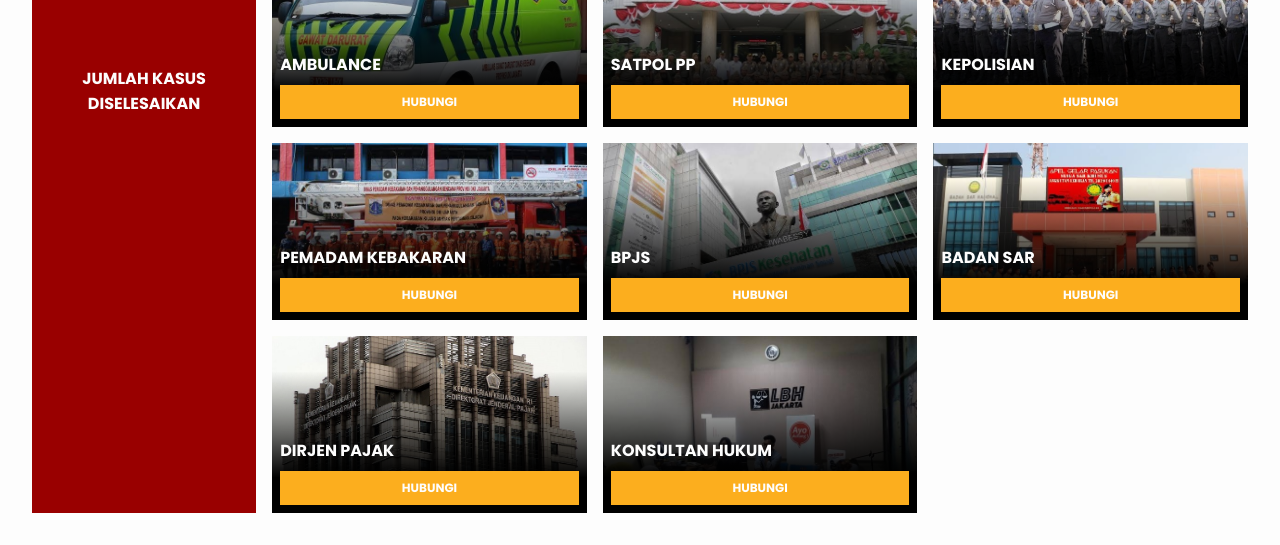
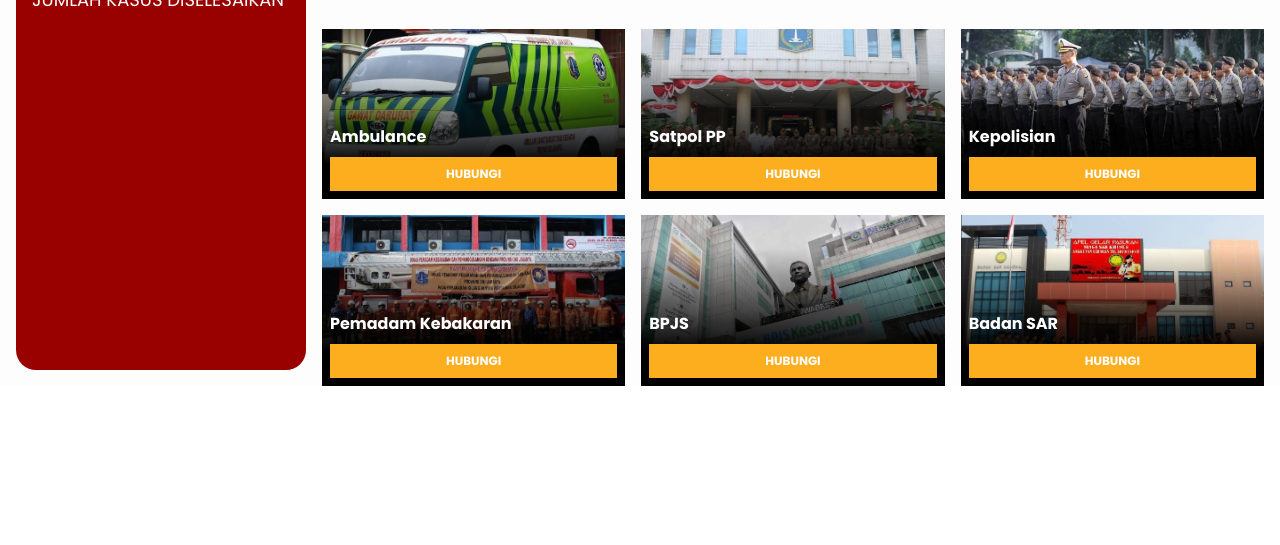
Before and after one commit to farizrachmansyah/dki-centang, a plain HTML site: page index.html in a window 1280 px wide. Shown: the part 414-959 px from the top of the page. After the commit the page ends 800 px from the top, so only its background shows below. Drawn offline with Linux system fonts and the light colour scheme.

Commit message:
selesai ngebenerin tampilan responsive nyua

```diff
--- a/index.html
+++ b/index.html
@@ -22,7 +22,9 @@
   <body>
     <!-- HEADER -->
     <header class="header">
-      <div class="header__mobile hide-for-tablet">
+      <!-- Header for Mobile View -->
+      <div class="header__mobile hide-for-tabletUp">
+        <!-- The Buttons Component -->
         <div class="container container--p flex flex-jc-sb flex-ai-c">
           <div class="header__mobile-statistics btn-statistics">
             <i class="fas fa-chart-line"></i>
@@ -34,11 +36,13 @@
           </div>
         </div>
 
+        <!-- The Statistics Content -->
         <div class="overlay overlay-statistics">
           <div class="diterima">jumlah kasus diterima</div>
           <div class="diselesaikan">jumlah kasus diselesaikan</div>
         </div>
 
+        <!-- The Menu Content -->
         <div class="overlay overlay-menu">
           <ul>
             <li><a href="#">cek status laporan</a></li>
@@ -57,24 +61,27 @@
           </ul>
         </div>
       </div>
+
+      <!-- Header for Desktop View -->
       <div class="header__desktop hide-for-mobile"></div>
     </header>
 
     <!-- MAIN -->
-    <main class="main">
-      <div class="container container--p flex">
+    <main class="main container--p flex">
       <!-- Sidebar -->
-        <section class="sidebar hide-for-mobile">
-          <div class="sidebar__diterima">
-            <p class="title">jumlah kasus diterima</p>
+      <section class="sidebar hide-for-tabletDown">
+        <div class="sidebar__content">
+          <div class="sidebar__content-diterima">
+            <p>jumlah kasus diterima</p>
           </div>
-          <div class="sidebar__diselesaikan">
-            <p class="title">jumlah kasus diselesaikan</p>
+          <div class="sidebar__content-diselesaikan">
+            <p>jumlah kasus diselesaikan</p>
+          </div>
         </div>
       </section>
 
       <!-- Content -->
-        <section class="content">
+      <section class="content container--py">
         <!-- Top Side -->
         <div class="content__top">
           <img src="./dist/assets/Logo DKI CENTANG.PNG" alt="logo" class="logo" />
@@ -135,7 +142,6 @@
           </div>
         </div>
       </section>
-      </div>
     </main>
     <script src="./dist/js/main.js"></script>
   </body>
--- a/sass/helpers/_globals.scss
+++ b/sass/helpers/_globals.scss
@@ -12,6 +12,10 @@ html {
 
 body {
   font-family: $ff-primary;
+
+  @include breakpoint-up(tablet) {
+    overflow: hidden;
+  }
 }
 
 a {
@@ -76,7 +80,12 @@ ul li {
     display: none;
   }
 }
-.hide-for-tablet {
+.hide-for-tabletDown {
+  @include breakpoint-down(tablet) {
+    display: none;
+  }
+}
+.hide-for-tabletUp {
   @include breakpoint-up(tablet) {
     display: none;
   }
--- a/sass/helpers/_variables.scss
+++ b/sass/helpers/_variables.scss
@@ -1,6 +1,6 @@
 $primary-color: #fdfdfd;
 $secondary-color: #fcae1e;
-$light-color: #7c97c7;
+$light-color: #b9c2d7;
 $accent-color: #990000;
 
 $ff-primary: "Poppins", sans-serif;
--- a/sass/layout/_content.scss
+++ b/sass/layout/_content.scss
@@ -1,6 +1,38 @@
 .content {
   width: 100%;
-  margin-top: 67px;
+  margin-top: 2rem;
+
+  @include breakpoint-up(tablet) {
+    display: flex;
+    flex-direction: column;
+    justify-content: center;
+    margin-top: 0;
+    padding: 1rem;
+    overflow-y: scroll;
+
+    &::-webkit-scrollbar {
+      width: 5px;
+    }
+
+    /* Track */
+    &::-webkit-scrollbar-track {
+      background: $primary-color;
+    }
+
+    /* Handle */
+    &::-webkit-scrollbar-thumb {
+      background: $accent-color;
+    }
+
+    /* Handle on hover */
+    &::-webkit-scrollbar-thumb:hover {
+      background: $light-color;
+    }
+  }
+
+  @include breakpoint-up(mdDesktop) {
+    display: unset;
+  }
 
   &__top {
     text-align: center;
@@ -8,12 +40,25 @@
 
     .logo {
       width: 200px;
+
+      @include breakpoint-up(smDesktop) {
+        width: 300px;
+      }
     }
 
     .slogan {
       color: $accent-color;
       font-size: 1rem;
-      text-transform: capitalize;
+      text-transform: uppercase;
+
+      @include breakpoint-up(tablet) {
+        font-size: 1.5rem;
+      }
+
+      @include breakpoint-up(mdDesktop) {
+        max-width: 500px;
+        margin: 0 auto;
+      }
     }
   }
 
@@ -98,7 +143,7 @@
             margin-bottom: 0.5rem;
             font-size: 1rem;
             color: $primary-color;
-            text-transform: uppercase;
+            text-transform: capitalize;
           }
 
           .button {
--- /dev/null
+++ b/sass/layout/_mainPage.scss
@@ -0,0 +1,8 @@
+.main {
+  @include breakpoint-up(tablet) {
+    height: 100vh;
+    padding: 1rem;
+    padding-bottom: 0;
+    padding-right: 0;
+  }
+}
--- a/sass/layout/_sidebar.scss
+++ b/sass/layout/_sidebar.scss
@@ -1,13 +1,20 @@
 .sidebar {
+  width: 30%;
+  margin-bottom: 1rem;
+  border-radius: 20px;
   background-color: $accent-color;
-  padding: 1rem;
-  margin-right: 1rem;
-  text-transform: uppercase;
-  text-align: center;
+
   color: $primary-color;
-  font-weight: weight(bold);
 
-  @include breakpoint-up(tablet) {
+  &__content {
     display: grid;
+    grid-template-rows: repeat(2, 1fr);
+    height: 100%;
+    padding: 1rem;
+    text-transform: uppercase;
+
+    @include breakpoint-up(smDesktop) {
+      font-size: 1.125rem;
+    }
   }
 }
--- a/sass/main.scss
+++ b/sass/main.scss
@@ -2,6 +2,7 @@
 @import "./helpers/functionals";
 @import "./helpers/globals";
 
+@import "./layout/mainPage";
 @import "./layout/sidebar";
 @import "./layout/content";
 @import "./layout/mobileHeader";
```
Also changed, not shown: dist/css/main.min.css, 1 other file. Lines whose indentation alone changed are shown as unchanged.
